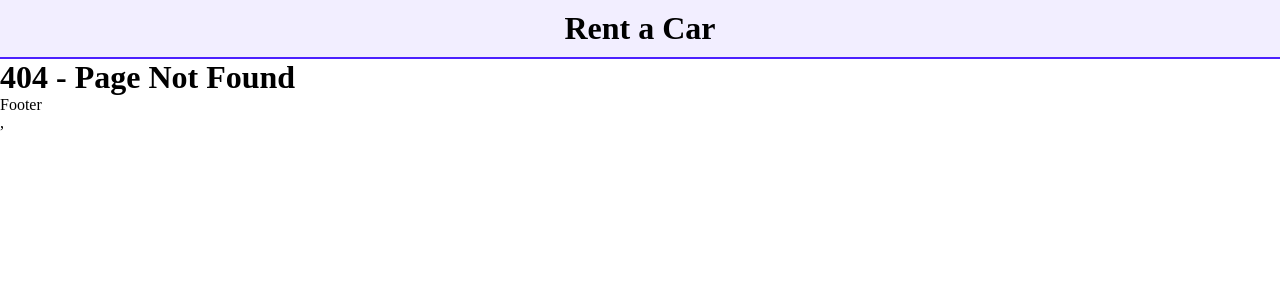
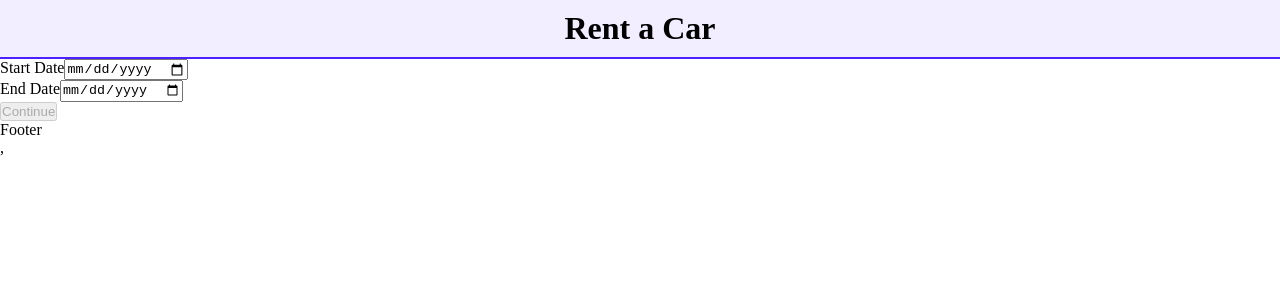
Before and after one commit to AlamdarBashirov/Car-Browser-Drigo-, a React (Vite) app: page /booking/1 in a window 1280 px wide. Before the commit this address had no page. Shown: the top 300 px of the page. Built offline with nearby package versions, Linux system fonts and the light colour scheme.

Commit message:
updated: car detail page with redux and added: booking page and completed first step for booking validation

```diff
--- /dev/null
+++ b/src/app/booking/BookingPage.jsx
@@ -0,0 +1,82 @@
+import React, { useState } from 'react'
+import styles from './BookingPage.module.scss'
+
+const BookingPage = () => {
+
+    const [error, setError] = useState("")
+    const [bookingData, setBookingData] = useState({
+        startDate: "",
+        endDate: ""
+    })
+
+    const [step, setStep] = useState(1)
+
+    const today = new Date();
+    today.setHours(0, 0, 0, 0);
+    const formatedToday = new Date().toISOString().split('T')[0];
+    const start = new Date(bookingData.startDate)
+    const end = new Date(bookingData.endDate)
+
+    const minRentDay = 2
+    const rentDay = (end - start) /  (1000 * 60 * 60 * 24)
+
+    const handleContinue = () => {
+        setError("")
+        if (start < today) {
+            setError("The date before today cannot be selected")
+            return;
+        }
+        if (start >= end) {
+            setError("the end date must be at least 1 day after the start date")
+            return;
+        }
+        if (rentDay < minRentDay) {
+            setError(`You must rent for a minimum of ${minRentDay} days.`)
+            return;
+        }
+        setStep(step + 1)
+    }
+
+    return (
+        <div>
+            <div>
+                <div>
+                    <div>
+                        <label htmlFor="startDate">Start Date</label>
+                        <input
+                            type="date"
+                            id='startDate'
+                            value={bookingData.startDate}
+                            min={formatedToday}
+                            onChange={(e) => setBookingData({
+                                ...bookingData,
+                                startDate: e.target.value
+                            })}
+                        />
+                    </div>
+                    <div>
+                        <label htmlFor="endDate">End Date</label>
+                        <input
+                            type="date"
+                            id='endDate'
+                            value={bookingData.endDate}
+                            onChange={(e) => setBookingData({
+                                ...bookingData,
+                                endDate: e.target.value
+                            })}
+                        />
+                    </div>
+
+                    <button
+                        disabled={!bookingData.startDate || !bookingData.endDate}
+                        onClick={handleContinue}
+                    >
+                        Continue
+                    </button>
+                </div>
+            </div>
+        </div>
+    )
+}
+
+export default BookingPage
--- a/src/app/details/carDetails/CarDetail.jsx
+++ b/src/app/details/carDetails/CarDetail.jsx
@@ -1,35 +1,35 @@
-import { useParams, Link } from "react-router-dom";
+import { useParams, Link, useNavigate } from "react-router-dom";
 import styles from './CarDetail.module.scss'
 import cars from "../../../data/cars.json";
 import useCars from "../../../hooks/useCars";
 import { useFavoritesContext } from "../../../context/FavoritesContext";
 import { FaHeart, FaRegHeart } from "react-icons/fa";
+import { useDispatch, useSelector } from "react-redux";
+import { useEffect } from "react";
+import { getCarByIdThunk } from "../../../redux/reducers/carsSlice";
 
 const CarDetail = () => {
     const { id } = useParams();
+    const dispatch = useDispatch()
+    const navigate = useNavigate()
 
-    const {
-        cars,
-        loading,
-        error,
-        retry,
-    } = useCars();
+    const {selectedCar, loading, error} = useSelector((state) => state.cars)
+
+    const retry = () => {
+        dispatch(getCarByIdThunk(id))
+    }
 
     const {
         toggleFavorite,
         isFavorite,
     } = useFavoritesContext();
 
-    const car = cars.find((item) => item.id === Number(id));
+    useEffect(() => {
+        dispatch(getCarByIdThunk(id))
+    }, [id])
 
-    if (!car) {
-        return (
-            <>
-                <h1>Car not found.</h1>
-                <Link to="/">Go Home</Link>
-            </>
-        );
-    }
+
+
 
     if (loading) {
         return <h2>Loading...</h2>;
@@ -43,6 +43,14 @@ const CarDetail = () => {
                 <button onClick={retry}>
                     Retry
                 </button>
+            </>
+        );
+    }
+    if (!selectedCar) {
+        return (
+            <>
+                <h1>Car not found.</h1>
+                <Link to="/">Go Home</Link>
             </>
         );
     }
@@ -63,10 +71,10 @@ const CarDetail = () => {
 
                     <button
                         className={styles.favorite_btn}
-                        onClick={() => toggleFavorite(car.id)}
+                        onClick={() => toggleFavorite(selectedCar.id)}
                     >
                         {
-                            isFavorite(car.id)
+                            isFavorite(selectedCar.id)
                                 ? <FaHeart />
                                 : <FaRegHeart />
                         }
@@ -74,28 +82,28 @@ const CarDetail = () => {
 
                 </div>
 
-                <h1>{car.name}</h1>
+                <h1>{selectedCar.name}</h1>
 
                 <div className={styles.details}>
 
                     <div>
                         <span>Type</span>
-                        <p>{car.type}</p>
+                        <p>{selectedCar.type}</p>
                     </div>
 
                     <div>
                         <span>Transmission</span>
-                        <p>{car.transmission}</p>
+                        <p>{selectedCar.transmission}</p>
                     </div>
 
                     <div>
                         <span>Seats</span>
-                        <p>{car.seats}</p>
+                        <p>{selectedCar.seats}</p>
                     </div>
 
                     <div>
                         <span>Price / Day</span>
-                        <p>${car.pricePerDay}</p>
+                        <p>${selectedCar.pricePerDay}</p>
                     </div>
 
                     <div>
@@ -103,18 +111,23 @@ const CarDetail = () => {
 
                         <p
                             className={
-                                car.available
+                                selectedCar.available
                                     ? styles.available
                                     : styles.unavailable
                             }
                         >
                             {
-                                car.available
+                                selectedCar.available
                                     ? "Available"
                                     : "Unavailable"
                             }
                         </p>
 
+                    </div>
+
+                    <div>
+                        <span>Book this car</span>
+                        <button className={styles.bookNowBtn} onClick={() => navigate(`/booking/${selectedCar.id}`)} > Book Now</button>
                     </div>
 
                 </div>
--- a/src/app/home/sections/cars_section/CarsSection.jsx
+++ b/src/app/home/sections/cars_section/CarsSection.jsx
@@ -226,7 +226,7 @@ import { getCarsThunk } from '../../../../redux/reducers/carsSlice'
 import HomeCarCard from '../../../../components/cards/home_car_card/HomeCarCard'
 import HomeCarsFilter from '../../../../components/filters/home_cars_filter/HomeCarsFilter'
 import Pagination from '../../../../components/pagination/Pagination'
-import { useSearchParams } from 'react-router-dom'
+import { useNavigate, useSearchParams } from 'react-router-dom'
 
 const CarsSection = () => {
 
--- a/src/router/Router.jsx
+++ b/src/router/Router.jsx
@@ -8,6 +8,7 @@ import { FavoritesProvider } from "../context/FavoritesContext";
 import SignUpPage from '../app/auth/signup/SignUpPage'
 import SignInPage from '../app/auth/signin/SignInPage'
 import ProtectedRoute from '../components/protectedRoute/ProtectedRoute'
+import BookingPage from '../app/booking/BookingPage'
 
 const Router = () => {
     return (
@@ -21,6 +22,7 @@ const Router = () => {
                         <Route path="/" element={<Home />} />
                         <Route path="/signin" element={<SignInPage />} />
                         <Route path="/cars/:id" element={<CarDetail />} />
+                        <Route path="/booking/:id" element={<BookingPage />} />
                         <Route path="*" element={<NotFound />} />
                     </Route>
                 </Routes>
```
Also changed, not shown: src/app/booking/BookingPage.module.scss (added).
